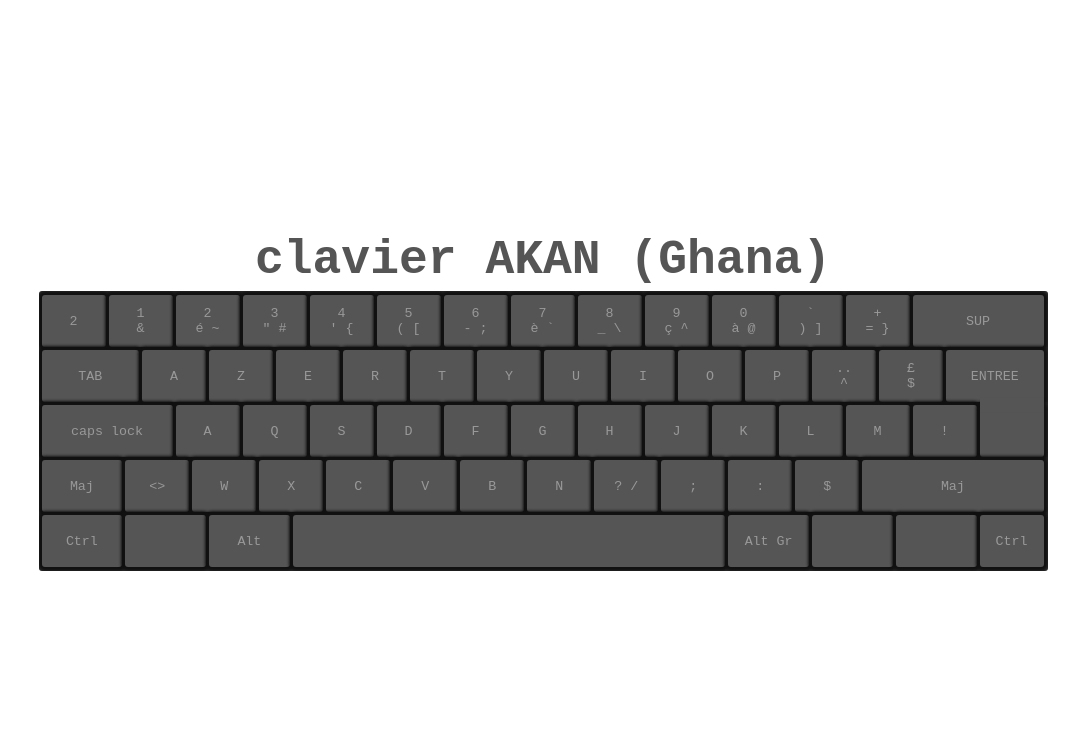
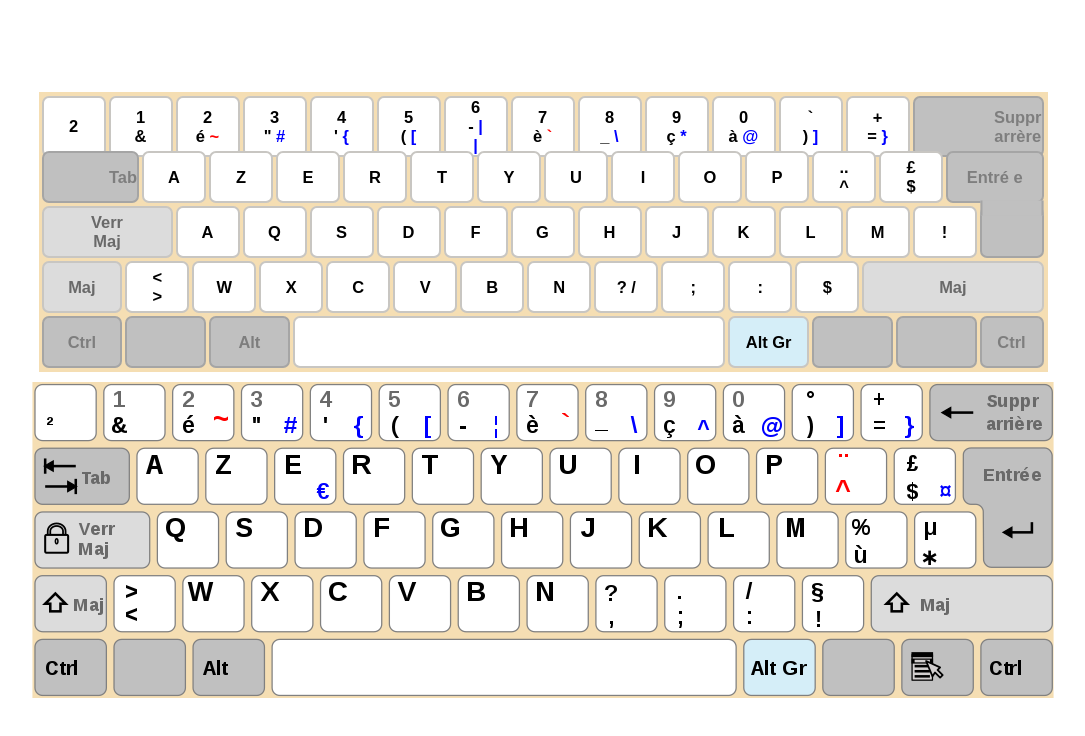
Before and after one commit to Coach241/keyboards, a plain HTML site: page index.html in a window 1280 px wide. Shown: the whole page, without its empty margins (97-1182 px from the left). Drawn offline with Linux system fonts and the light colour scheme.

Commit message:
nouvelle envoie

```diff
--- a/index.html
+++ b/index.html
@@ -6,7 +6,6 @@
     <title>clavier AKAN</title>
 </head>
 <body>
-    <h1>clavier AKAN (Ghana)</h1>
     <div class="clavier">
 
         <div class="ligne l1">
@@ -17,65 +16,65 @@
             </button>
             <button class="btn_4">
                 <div class="haut">2</div>
-                <div class="bas">é ~</div>
+                <div class="bas">é <span class="red">~</span></div>
             </button>
             <button class="btn_4">
                 <div class="haut">3</div>
-                <div class="bas">" #</div>
+                <div class="bas">" <span class="blue">#</span></div>
             </button>
             <button class="btn_4">
                 <div class="haut">4</div>
-                <div class="bas">' {</div>
+                <div class="bas">' <span class="blue">{</span></div>
             </button>
             <button class="btn_4">
                 <div class="haut">5</div>
-                <div class="bas">( [</div>
+                <div class="bas">( <span class="blue">[</span></div>
             </button>
             <button class="btn_4">
                 <div class="haut">6</div>
-                <div class="bas">- ;</div>
+                <div class="bas">- <span class="blue">|<br>|</span></div>
             </button>
             <button class="btn_4">
                 <div class="haut">7</div>
-                <div class="bas">è `</div>
+                <div class="bas">è <span class="red">`</span></div>
             </button>
             <button class="btn_4">
                 <div class="haut">8</div>
-                <div class="bas">_ \</div>
+                <div class="bas">_ <span class="blue">\</span></div>
             </button>
             <button class="btn_4">
                 <div class="haut">9</div>
-                <div class="bas">ç ^</div>
+                <div class="bas">ç <span class="blue">*</span></div>
             </button>
             <button class="btn_4">
                 <div class="haut">0</div>
-                <div class="bas">à @</div>
+                <div class="bas">à <span class="blue">@</span></div>
             </button>
             <button class="btn_4">
                 <div class="haut">`</div>
-                <div class="bas">) ]</div>
+                <div class="bas">) <span class="blue">]</span></div>
             </button>
             <button class="btn_4">
                 <div class="haut">+</div>
-                <div class="bas">= }</div>
+                <div class="bas">= <span class="blue">}</span></div>
             </button>
-            <button class="btn_8">
-                SUP
+            <button class="btn_8 color_1">
+                <div class="end">Suppr<br>arrère</div>
             </button>
         </div>
 
         <div class="ligne l2">
-            <button class="btn_6">TAB</button>
-            <button class="btn_4">A</button>
-            <button class="btn_4">Z</button>
-            <button class="btn_4">E</button>
-            <button class="btn_4">R</button>
-            <button class="btn_4">T</button>
-            <button class="btn_4">Y</button>
-            <button class="btn_4">U</button>
-            <button class="btn_4">I</button>
-            <button class="btn_4">O</button>
-            <button class="btn_4">P</button>
+            <button class="btn_6 color_1"><div class="end">Tab</div></button>
+            <button class="btn_4"><div class="haut">A</div></button>
+            <button class="btn_4"><div class="haut">Z</div></button>
+            <button class="btn_4"><div class="haut">E</div></button>
+            <button class="btn_4"><div class="haut">R</div></button>
+            <button class="btn_4"><div class="haut">T</div></button>
+            <button class="btn_4"><div class="haut">Y</div></button>
+            <button class="btn_4"><div class="haut">U</div></button>
+            <button class="btn_4"><div class="haut">I</div></button>
+            <button class="btn_4"><div class="haut">O</div></button>
+            <button class="btn_4"><div class="haut">P</div></button>
             <button class="btn_4">
                 <div class="haut">..</div>
                 <div class="bas">^</div>
@@ -84,11 +83,11 @@
                 <div class="haut">£</div>
                 <div class="bas">$</div>
             </button>
-            <button class="btn_6">ENTREE</button>
+            <button class="btn_6 color_1">Entré e</button>
         </div>
 
         <div class="ligne l3">
-            <button class="btn_8">caps lock</button>
+            <button class="btn_8 color_2"><div class="text">Verr<br>Maj</div></button>
             <button class="btn_4">A</button>
             <button class="btn_4">Q</button>
             <button class="btn_4">S</button>
@@ -101,12 +100,12 @@
             <button class="btn_4">L</button>
             <button class="btn_4">M</button>
             <button class="btn_4">!</button>
-            <button class="btn_4 enter"></button>
+            <button class="btn_4 enter color_1"></button>
         </div>
 
         <div class="ligne l4">
-            <button class="btn_5">Maj</button>
-            <button class="btn_4"><></button>
+            <button class="btn_5 color_2">Maj</button>
+            <button class="btn_4"><<br>></button>
             <button class="btn_4">W</button>
             <button class="btn_4">X</button>
             <button class="btn_4">C</button>
@@ -117,20 +116,21 @@
             <button class="btn_4">;</button>
             <button class="btn_4">:</button>
             <button class="btn_4">$</button>
-            <button class="btn_11">Maj</button>
+            <button class="btn_11 color_2">Maj</button>
         </div>
 
         <div class="ligne l5">
-            <button class="btn_5">Ctrl</button>
-            <button class="btn_5"></button>
-            <button class="btn_5">Alt</button>
+            <button class="btn_5 color_1">Ctrl</button>
+            <button class="btn_5 color_1"></button>
+            <button class="btn_5 color_1">Alt</button>
             <button class="btn_26"></button>
-            <button class="btn_5">Alt Gr</button>
-            <button class="btn_5"></button>
-            <button class="btn_5"></button>
-            <button class="btn_4">Ctrl</button>
+            <button class="btn_5 color_3">Alt Gr</button>
+            <button class="btn_5 color_1"></button>
+            <button class="btn_5 color_1"></button>
+            <button class="btn_4 color_1">Ctrl</button>
         </div>
 
     </div>
+    <img src="images/clavier.png" alt="mon clavier">
 </body>
 </html>
--- a/style.css
+++ b/style.css
@@ -10,19 +10,12 @@ body{
     justify-content: center;
     align-items: center;
 }
-h1{
-    font-size: 3rem;
-    margin: 4px 0;
-    color: #555;
-    font-family: monospace;
-}
 .clavier{
     width: 1009px;
     height: 280px;
-    background-color: #333;
+    background-color: #f5deb3;
     overflow: hidden;
     padding: 4px 0 0 0;
-    border-radius: 3px;
     flex-shrink: 0;
 }
 .ligne{
@@ -55,23 +48,50 @@ button{
     position: relative;
     border: none;
     background-color: none;
-    font-family: monospace;
-    background-color: #555;
-    color: #999;
-    border-radius: 3px;
-    box-shadow: 0 0 3px 4px #111;
+    font-family: sans-serif;
+    font-weight: bold;
+    font-size: 1.03rem;
+    background-color: #fff;
+    color: #000;
+    border: solid 2px #c8c6c2;
+    border-radius: 7px;
 }
 .enter::before{
     content: "";
     position: absolute;
     left: 0;
     top: 0;
-    width: 100%;
+    width: calc(100% + 3px);
     height: 15px;
+    transform: translateY(-50%) translateX(-1.5px);
+    background-color: #c0c0c0;
+    border-left:  solid 2px #a5a5a5;
+    border-right:  solid 2px #a5a5a5;
+}
+.color_1{
+    background-color: #c0c0c0;
+    color: #7e7e7e;
+    border:  solid 2px #a5a5a5;
+}
+.color_2{
+    background-color: #dcdcdc;
+    color: #696969;
+}
+.color_3{
+    background-color: #d5eef8;
+}
+img{
+    margin: 10px 0;
+}
+.red{
+    color: red;
+}
+.blue{
+    color: blue;
+}
+.end{
+    position: absolute;
+    right: 0;
+    top: 50%;
     transform: translateY(-50%);
-    background-color: #555;
 }
-button:hover{
-    box-shadow: none;
-    background-color: #444;
-}
```
Also changed, not shown: images/clavier.png (added), images/enter.png (added), images/maj.png (added), images/maj_verr.png (added), images/select.png (added), images/sup.png (added), images/tab.png (added), 1 other file.
